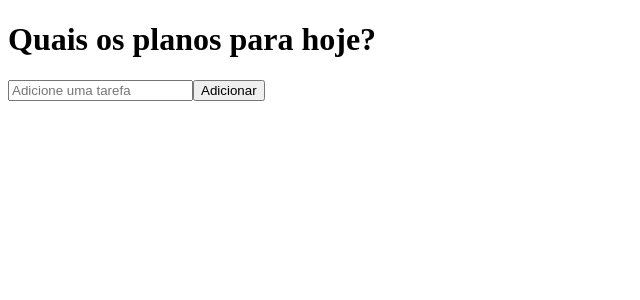
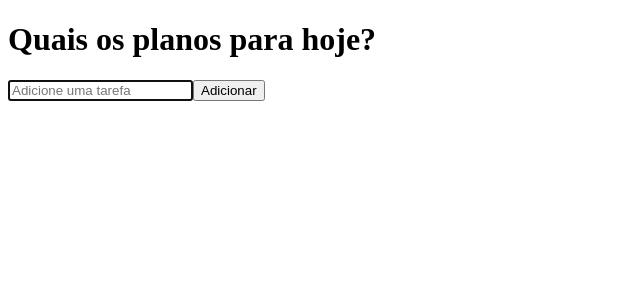
Before and after one commit to marcusmartinss/To-do-List-Orc, a React (Create React App) app in the folder to-do-list/: page / in a window 1280 px wide. Shown: the top 300 px of the page, without its empty margins (0-640 px from the left). Built offline with nearby package versions, Linux system fonts and the light colour scheme.

Commit message:
Adicionado foco automático na edição da tarefa

```diff
--- a/to-do-list/src/components/TodoForm.js
+++ b/to-do-list/src/components/TodoForm.js
@@ -1,7 +1,13 @@
-import React, { useState } from 'react'
+import React, { useState, useEffect, useRef } from 'react'
 
 function TodoForm(props) {
     const [input, setInput] = useState('');
+
+    const inputRef = useRef(null)
+
+    useEffect(() => {
+        inputRef.current.focus()
+    })
 
     const handleChange = e => {
         setInput(e.target.value);
@@ -27,6 +33,7 @@
                 name='text'
                 className='todo-input'
                 onChange={handleChange}
+                ref={inputRef}
             />
             <button className='todo-button'>Adicionar</button>
         </form>
```
